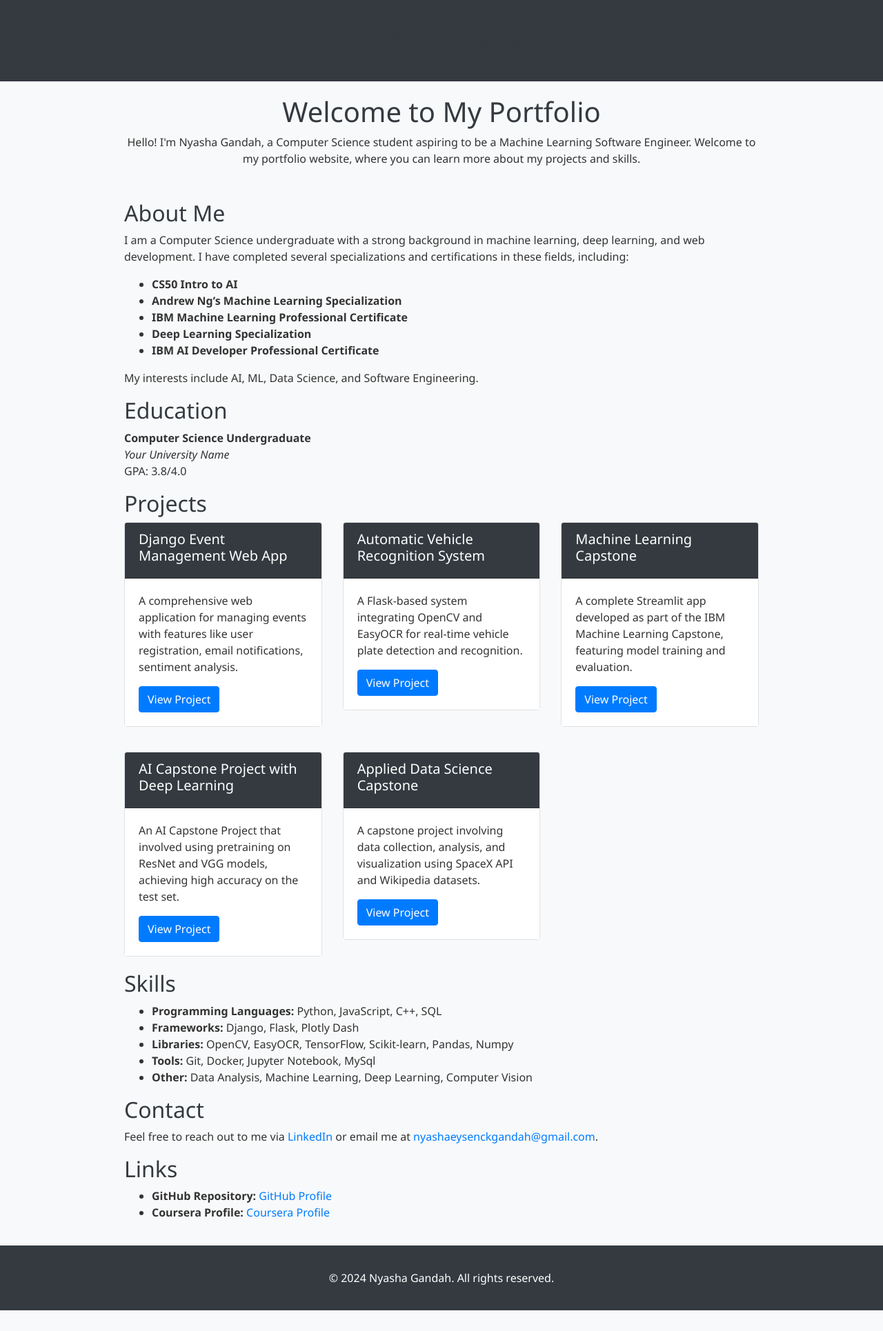
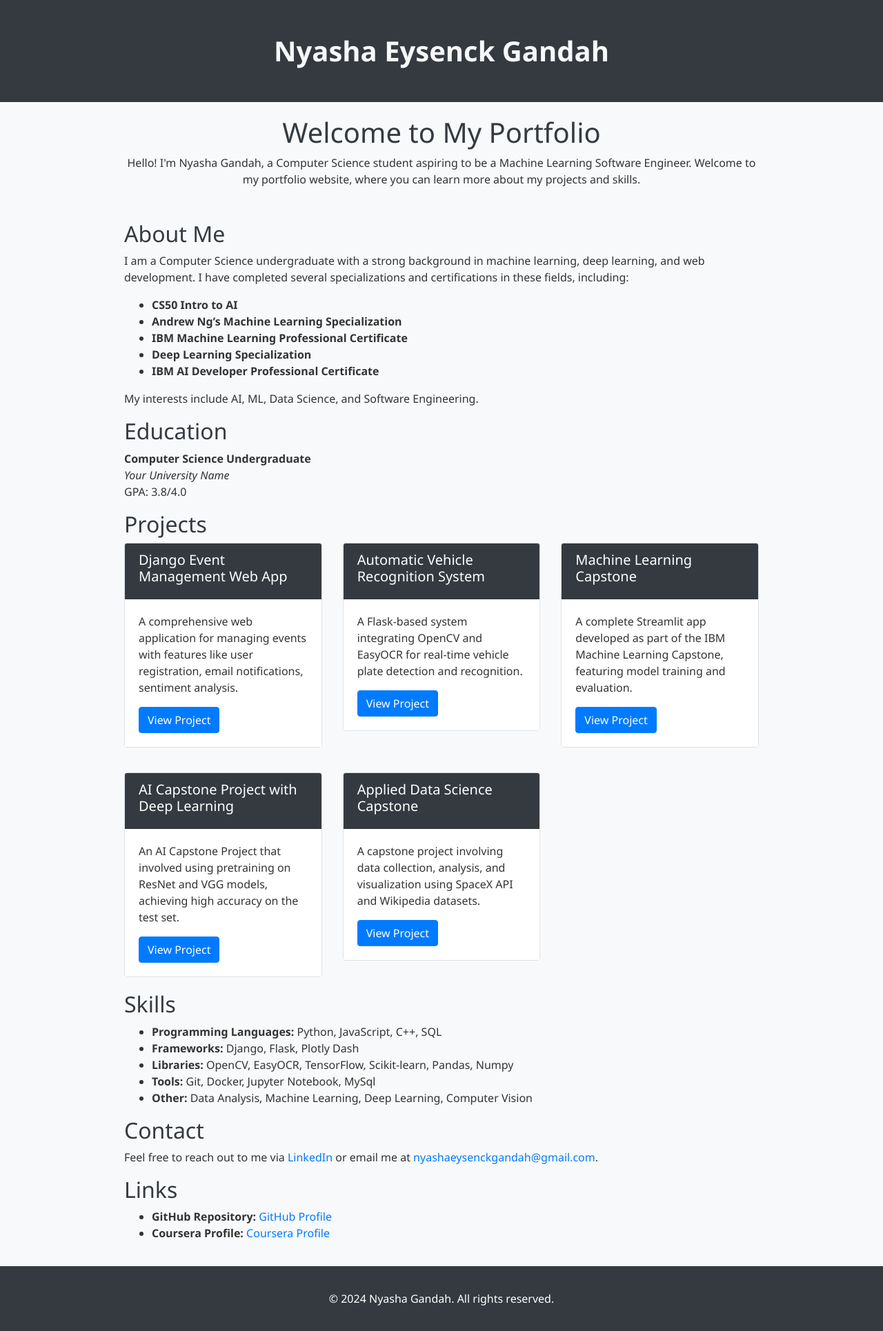
Before and after one commit to NyashaEysenck/NyashaEysenck.github.io, a Jekyll site: the page built from index.md, in a window 1280 px wide. Shown: the whole page at 69% size. Built offline with Jekyll 4.4.1, drawn with Linux system fonts in a browser that asks for light colours; nearby versions of some CDN libraries; before the commit the page ends 1900 px from its top, so only the background shows below that.

Commit message:
Update style.css

```diff
--- a/assets/style.css
+++ b/assets/style.css
@@ -1,4 +1,4 @@
- /* Custom styles for a modern portfolio */
+/* Custom styles for a modern portfolio */
 body {
     font-family: 'Segoe UI', Tahoma, Geneva, Verdana, sans-serif;
     color: #333;
@@ -35,6 +35,14 @@ a:hover {
 
 .header h1 {
     margin: 0;
+    font-size: 2.5rem;
+    font-weight: bold;
+    color: #f8f9fa; /* Title color */
+}
+
+.header p {
+    font-size: 1.2rem;
+    color: #e9ecef; /* Subtitle color */
 }
 
 .footer p {
@@ -59,3 +67,8 @@ a:hover {
 .card-body {
     background-color: #ffffff;
 }
+
+/* Add some padding to the header section */
+.header {
+    padding: 30px 0;
+}
```
